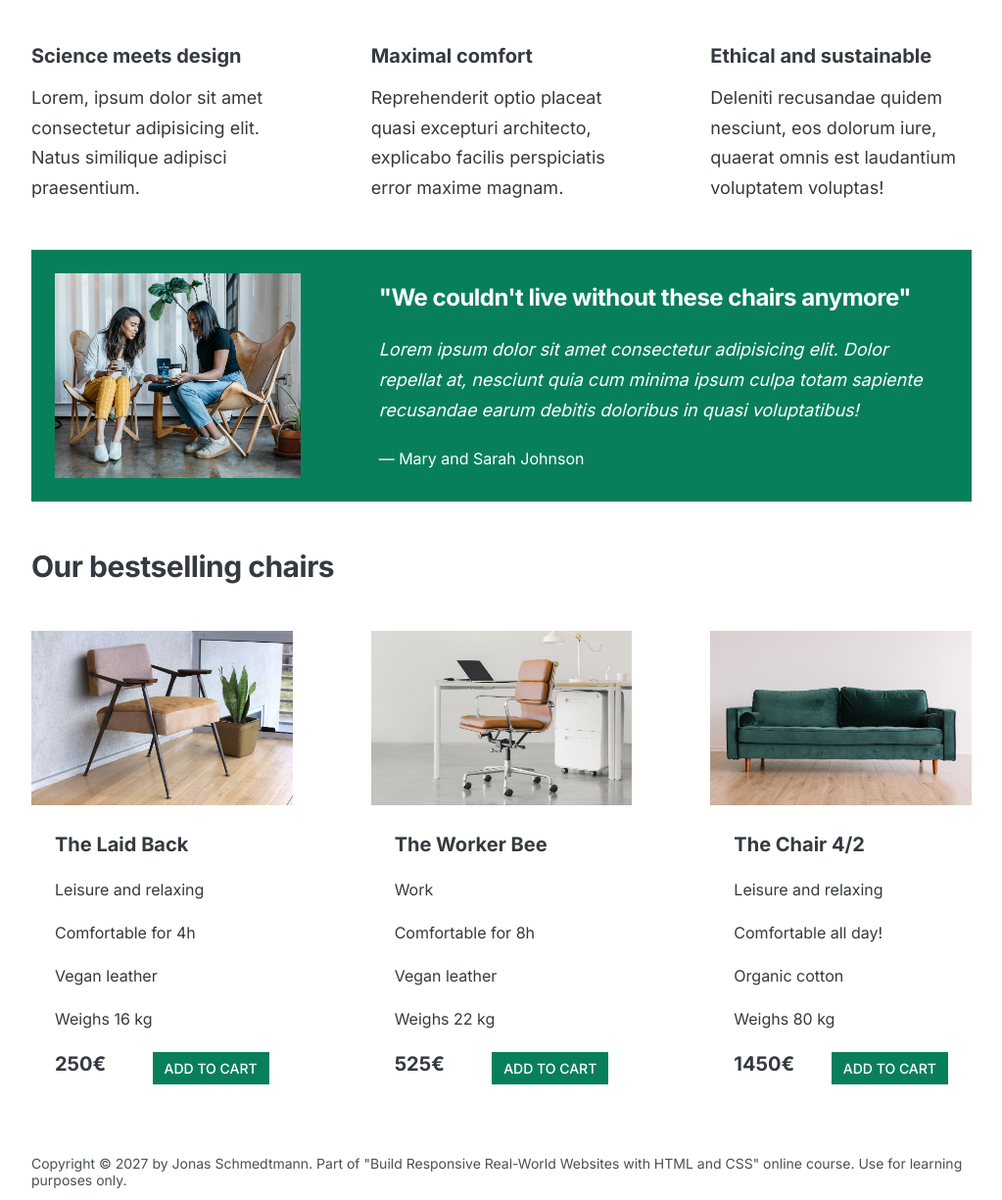
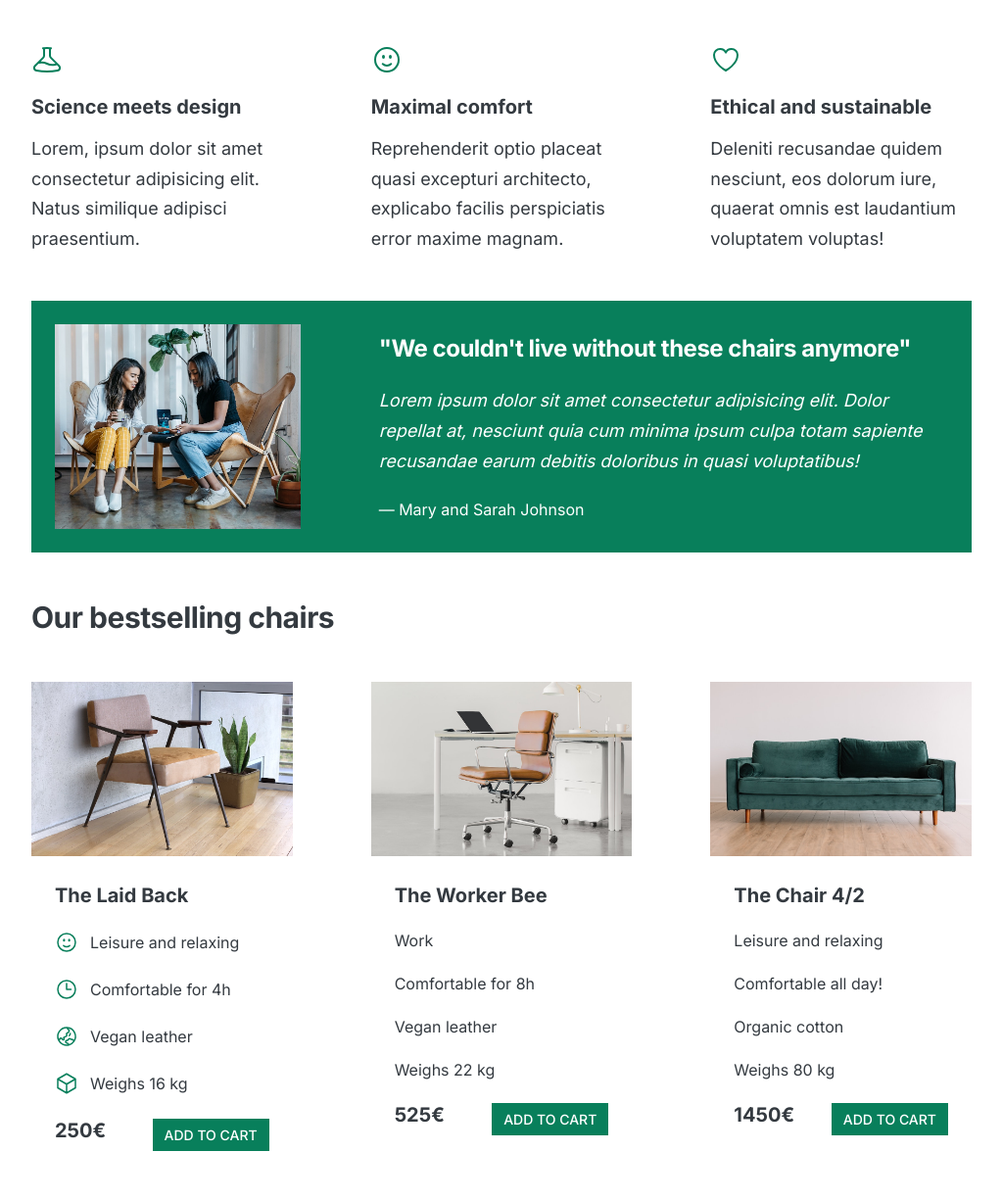
Before and after one commit to Amna-Amna/Designing, a plain HTML site: page index.html in a window 1280 px wide. Shown: the part 575-1800 px from the top of the page at 98% size, without its empty margins (128-1151 px from the left). Drawn offline with Linux system fonts and the light colour scheme; a web font is replaced by a local one.

Commit message:
added icons

```diff
--- a/index.html
+++ b/index.html
@@ -34,6 +34,21 @@
         <h2>What makes our chairs special</h2>
         <div class="grid-3-cols">
           <div>
+            <svg
+              xmlns="http://www.w3.org/2000/svg"
+              fill="none"
+              viewBox="0 0 24 24"
+              stroke-width="1.5"
+              stroke="currentColor"
+              class="feature-icon"
+            >
+              <path
+                stroke-linecap="round"
+                stroke-linejoin="round"
+                d="M9.75 3.104v5.714a2.25 2.25 0 01-.659 1.591L5 14.5M9.75 3.104c-.251.023-.501.05-.75.082m.75-.082a24.301 24.301 0 014.5 0m0 0v5.714c0 .597.237 1.17.659 1.591L19.8 15.3M14.25 3.104c.251.023.501.05.75.082M19.8 15.3l-1.57.393A9.065 9.065 0 0112 15a9.065 9.065 0 00-6.23-.693L5 14.5m14.8.8l1.402 1.402c1.232 1.232.65 3.318-1.067 3.611A48.309 48.309 0 0112 21c-2.773 0-5.491-.235-8.135-.687-1.718-.293-2.3-2.379-1.067-3.61L5 14.5"
+              />
+            </svg>
+
             <p class="features-title"><strong>Science meets design</strong></p>
             <p class="features-text">
               Lorem, ipsum dolor sit amet consectetur adipisicing elit. Natus
@@ -42,6 +57,21 @@
           </div>
 
           <div>
+            <svg
+              xmlns="http://www.w3.org/2000/svg"
+              fill="none"
+              viewBox="0 0 24 24"
+              stroke-width="1.5"
+              stroke="currentColor"
+              class="feature-icon"
+            >
+              <path
+                stroke-linecap="round"
+                stroke-linejoin="round"
+                d="M15.182 15.182a4.5 4.5 0 01-6.364 0M21 12a9 9 0 11-18 0 9 9 0 0118 0zM9.75 9.75c0 .414-.168.75-.375.75S9 10.164 9 9.75 9.168 9 9.375 9s.375.336.375.75zm-.375 0h.008v.015h-.008V9.75zm5.625 0c0 .414-.168.75-.375.75s-.375-.336-.375-.75.168-.75.375-.75.375.336.375.75zm-.375 0h.008v.015h-.008V9.75z"
+              />
+            </svg>
+
             <p class="features-title">
               <strong>Maximal comfort</strong>
             </p>
@@ -52,6 +82,21 @@
           </div>
 
           <div>
+            <svg
+              xmlns="http://www.w3.org/2000/svg"
+              fill="none"
+              viewBox="0 0 24 24"
+              stroke-width="1.5"
+              stroke="currentColor"
+              class="feature-icon"
+            >
+              <path
+                stroke-linecap="round"
+                stroke-linejoin="round"
+                d="M21 8.25c0-2.485-2.099-4.5-4.688-4.5-1.935 0-3.597 1.126-4.312 2.733-.715-1.607-2.377-2.733-4.313-2.733C5.1 3.75 3 5.765 3 8.25c0 7.22 9 12 9 12s9-4.78 9-12z"
+              />
+            </svg>
+
             <p class="features-title">
               <strong>Ethical and sustainable</strong>
             </p>
@@ -87,16 +132,76 @@
               <h3>The Laid Back</h3>
               <ul class="chair-details">
                 <li>
+                  <svg
+                    xmlns="http://www.w3.org/2000/svg"
+                    fill="none"
+                    viewBox="0 0 24 24"
+                    stroke-width="1.5"
+                    stroke="currentColor"
+                    class="chair-icon"
+                  >
+                    <path
+                      stroke-linecap="round"
+                      stroke-linejoin="round"
+                      d="M15.182 15.182a4.5 4.5 0 01-6.364 0M21 12a9 9 0 11-18 0 9 9 0 0118 0zM9.75 9.75c0 .414-.168.75-.375.75S9 10.164 9 9.75 9.168 9 9.375 9s.375.336.375.75zm-.375 0h.008v.015h-.008V9.75zm5.625 0c0 .414-.168.75-.375.75s-.375-.336-.375-.75.168-.75.375-.75.375.336.375.75zm-.375 0h.008v.015h-.008V9.75z"
+                    />
+                  </svg>
+
                   <!-- Span is a generic INLINE text element, it doesn't have any meaning. It's like a div element, but inline -->
                   <span>Leisure and relaxing</span>
                 </li>
                 <li>
+                  <svg
+                    xmlns="http://www.w3.org/2000/svg"
+                    fill="none"
+                    viewBox="0 0 24 24"
+                    stroke-width="1.5"
+                    stroke="currentColor"
+                    class="chair-icon"
+                  >
+                    <path
+                      stroke-linecap="round"
+                      stroke-linejoin="round"
+                      d="M12 6v6h4.5m4.5 0a9 9 0 11-18 0 9 9 0 0118 0z"
+                    />
+                  </svg>
+
                   <span>Comfortable for 4h</span>
                 </li>
                 <li>
+                  <svg
+                    xmlns="http://www.w3.org/2000/svg"
+                    fill="none"
+                    viewBox="0 0 24 24"
+                    stroke-width="1.5"
+                    stroke="currentColor"
+                    class="chair-icon"
+                  >
+                    <path
+                      stroke-linecap="round"
+                      stroke-linejoin="round"
+                      d="M12.75 3.03v.568c0 .334.148.65.405.864l1.068.89c.442.369.535 1.01.216 1.49l-.51.766a2.25 2.25 0 01-1.161.886l-.143.048a1.107 1.107 0 00-.57 1.664c.369.555.169 1.307-.427 1.605L9 13.125l.423 1.059a.956.956 0 01-1.652.928l-.679-.906a1.125 1.125 0 00-1.906.172L4.5 15.75l-.612.153M12.75 3.031a9 9 0 00-8.862 12.872M12.75 3.031a9 9 0 016.69 14.036m0 0l-.177-.529A2.25 2.25 0 0017.128 15H16.5l-.324-.324a1.453 1.453 0 00-2.328.377l-.036.073a1.586 1.586 0 01-.982.816l-.99.282c-.55.157-.894.702-.8 1.267l.073.438c.08.474.49.821.97.821.846 0 1.598.542 1.865 1.345l.215.643m5.276-3.67a9.012 9.012 0 01-5.276 3.67m0 0a9 9 0 01-10.275-4.835M15.75 9c0 .896-.393 1.7-1.016 2.25"
+                    />
+                  </svg>
+
                   <span>Vegan leather</span>
                 </li>
                 <li>
+                  <svg
+                    xmlns="http://www.w3.org/2000/svg"
+                    fill="none"
+                    viewBox="0 0 24 24"
+                    stroke-width="1.5"
+                    stroke="currentColor"
+                    class="chair-icon"
+                  >
+                    <path
+                      stroke-linecap="round"
+                      stroke-linejoin="round"
+                      d="M21 7.5l-9-5.25L3 7.5m18 0l-9 5.25m9-5.25v9l-9 5.25M3 7.5l9 5.25M3 7.5v9l9 5.25m0-9v9"
+                    />
+                  </svg>
+
                   <span>Weighs 16 kg</span>
                 </li>
               </ul>
--- a/style.css
+++ b/style.css
@@ -4,6 +4,10 @@ SPACING SYSTEM (px)
 
 FONT SIZE SYSTEM (px)
 10 / 12 / 14 / 16 / 18 / 20 / 24 / 30 / 36 / 44 / 52 / 62 / 74 / 86 / 98
+*/
+
+/*
+
 */
 
 /* MAIN-COLOR:#087f5b
@@ -111,7 +115,11 @@ img {
 }
 
 /* FEATURES */
-.features-icon {
+.feature-icon {
+  stroke: #087f5b;
+  height: 32px;
+  width: 32px;
+  margin-bottom: 16px;
 }
 
 .features-title {
@@ -177,6 +185,9 @@ h3 {
 }
 
 .chair-icon {
+  stroke: #087f5b;
+  width: 24px;
+  height: 24px;
 }
 
 .chair-price {
```
